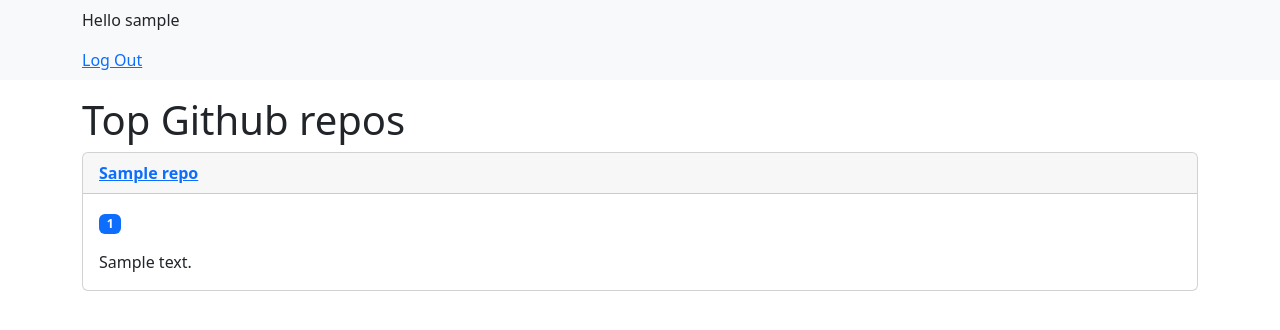
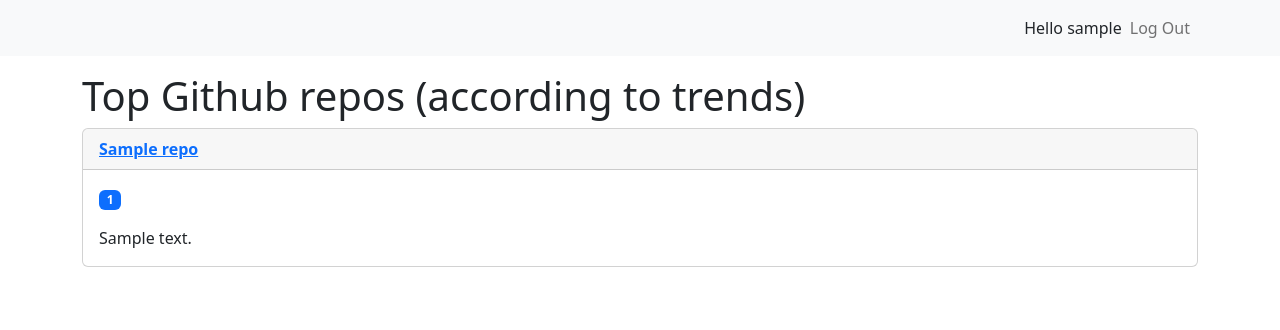
Before and after one commit to innulic/repo-trends, a Flask app: template python-client/api/templates/index.html in a window 1280 px wide. Shown: the top 330 px of the page. Run offline with Flask 3, Linux system fonts and the light colour scheme; the template is opened without the code that fills it: most values are stand-ins (such as "Sample title", 1, 10 or a date in 2020).

Commit message:
Show repos from trends page of github, if user was logged in

```diff
--- a/python-client/api/index.py
+++ b/python-client/api/index.py
@@ -4,6 +4,7 @@ from os import getenv
 from authlib.integrations.flask_client import OAuth
 import requests
 import uuid
+import login_data
 
 
 def printResult(repos):
@@ -20,11 +21,12 @@ def printResult(repos):
 def getRepos(token):
   topSize = 10
   if token is not None:
-    topSize = 1
-  githubURL = "https://api.github.com/search/repositories?q=Q&sort=stars&order=desc&per_page=%d" %topSize
-  response = requests.get(githubURL)
-  listOfReposJson = response.json()
-  return listOfReposJson['items']
+    return login_data.getTrandingRepos(token);
+  else:
+    githubURL = "https://api.github.com/search/repositories?q=Q&sort=stars&order=desc&per_page=%d" %topSize
+    response = requests.get(githubURL)
+    listOfReposJson = response.json()
+    return listOfReposJson['items']
 
 app = Flask(__name__)
 app.secret_key = uuid.uuid4().hex
--- /dev/null
+++ b/python-client/api/login_data.py
@@ -0,0 +1,26 @@
+from bs4 import BeautifulSoup
+import requests
+
+GITHUB_BASE_URL = "https://github.com/"
+
+class Repository:
+    def __init__(self, html_url, name, description, stargazers_count):
+        self.html_url = html_url
+        self.name = name
+        self.description = description
+        self.stargazers_count = stargazers_count
+
+def getTrandingRepos(token):
+    result = []
+    trendingPage = requests.get(GITHUB_BASE_URL + "trending");
+    soup = BeautifulSoup(trendingPage.content, 'html.parser')
+    repos = soup.find_all('article', class_='Box-row')
+    for repo in repos:
+        link = repo.find('h2', class_='h3 lh-condensed').a
+        name = link.text.strip()
+        description_element = repo.find('p', class_='col-9 color-fg-muted my-1 pr-4')
+        description = description_element.text.strip() if description_element is not None else None
+        html_url = GITHUB_BASE_URL + link['href']
+        stars = repo.find('a', class_='Link Link--muted d-inline-block mr-3').text.strip()
+        result.append(Repository(html_url, name, description, stars))
+    return result;
--- a/python-client/api/templates/base.html
+++ b/python-client/api/templates/base.html
@@ -16,7 +16,7 @@
 <body>
 
 <!-- навигация -->
-<nav class="navbar navbar-light bg-light">
+<nav class="navbar navbar-expand-lg navbar-light bg-light">
     <div class="container">
         <div class="navbar-collapse justify-content-end" id="navbarNav">
             <ul class="navbar-nav">
@@ -24,8 +24,10 @@
                     {% if token is none %}
                         <a class="nav-link button__login" href="{{ url_for('login') }}">Login</a>
                     {% else %}
-                        <p class="card-text">Hello {{ user_login }}</p>
-                        <a href="{{ url_for('logout') }}" class="button__logout">Log Out</a>
+                        <div class="d-flex align-items-center"> <!-- Add d-flex and align-items-center classes for flexbox alignment -->
+                            <p class="card-text mb-0">Hello {{ user_login }}</p>
+                            <a href="{{ url_for('logout') }}" class="nav-link button__logout">Log Out</a>
+                        </div>
                     {% endif %}
                 </li>
             </ul>
--- a/python-client/api/templates/index.html
+++ b/python-client/api/templates/index.html
@@ -1,8 +1,11 @@
 {% extends 'base.html' %}
 
 {% block content %}<!-- index.html -->
-
-    <h1>Top Github repos</h1>
+{% if token is none %}
+    <h1>Top Github repos (based on stars)</h1>
+{% else %}
+    <h1>Top Github repos (according to trends)</h1>
+{% endif %}
     {% for repo in repos %}
         <div>
             <div class="card mb-3">
--- a/requirements.txt
+++ b/requirements.txt
@@ -3,3 +3,4 @@ flask
 coverage
 cryptography==3.4.8
 authlib
+beautifulsoup4
```
